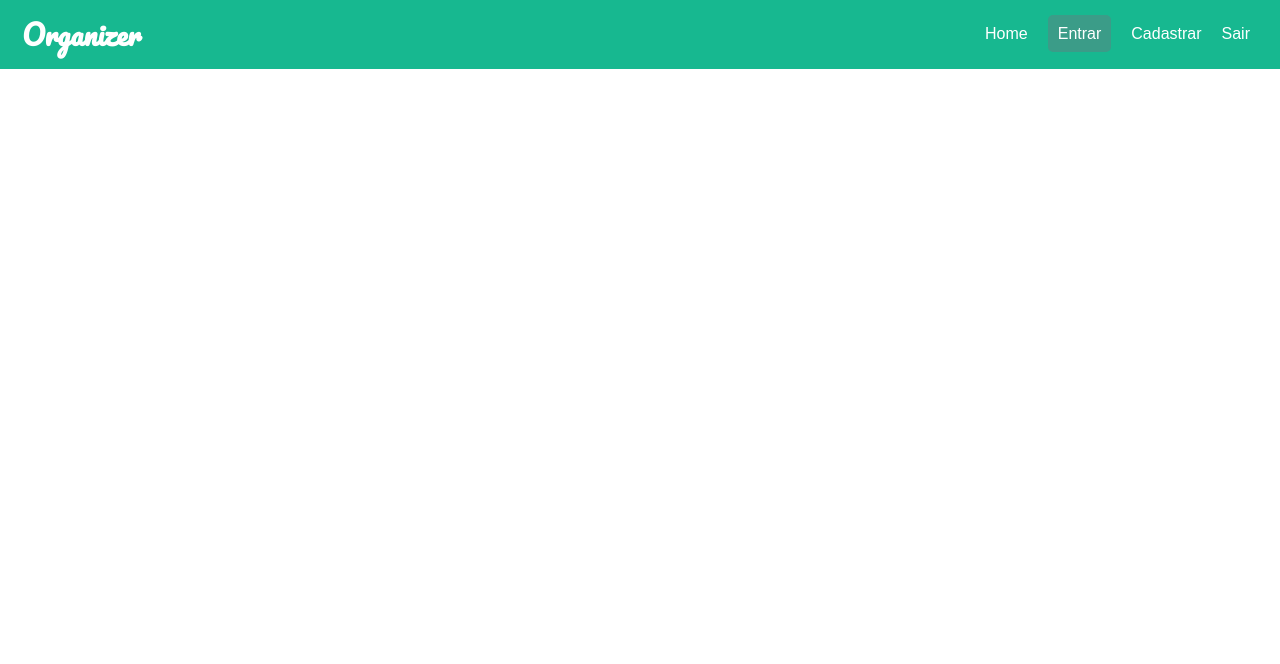
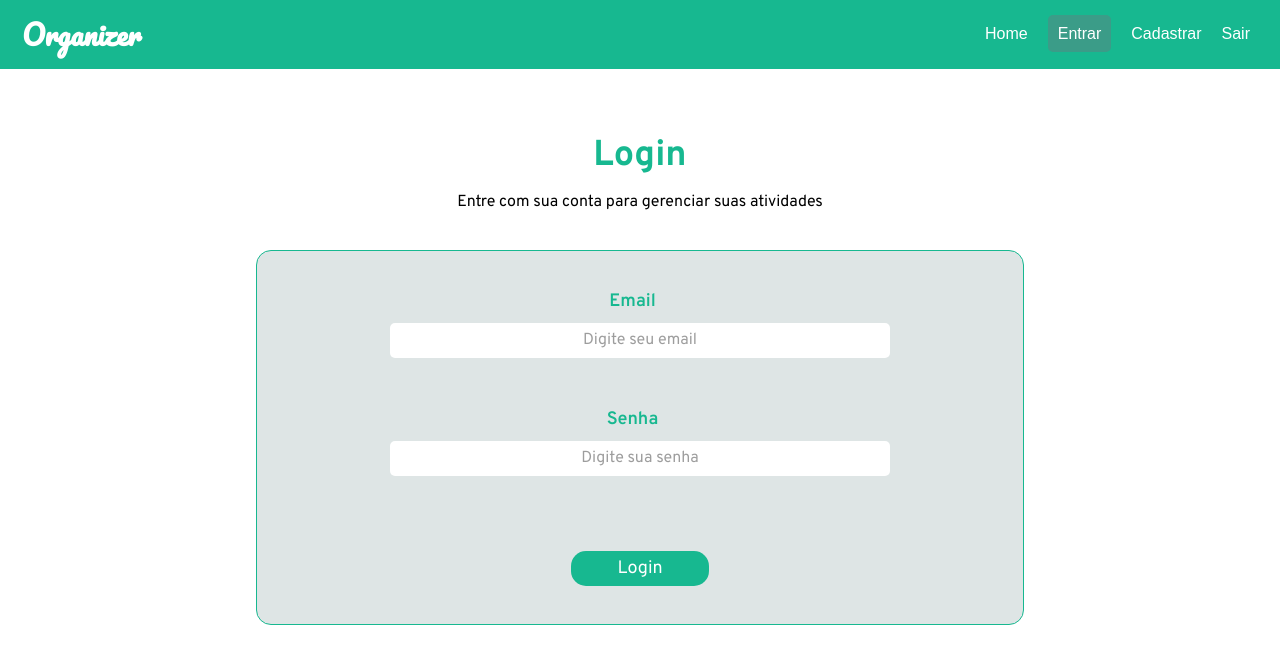
Before and after one commit to Paulogsiqueira/Organizer, a React (Vite) app: page /login in a window 1280 px wide. Shown: the top 664 px of the page. Built offline with nearby package versions, Linux system fonts and the light colour scheme.

Commit message:
Tela de login e cadastro

```diff
--- a/package.json
+++ b/package.json
@@ -10,10 +10,13 @@
     "preview": "vite preview"
   },
   "dependencies": {
+    "@reduxjs/toolkit": "^2.0.1",
+    "axios": "^1.6.2",
     "module-alias": "^2.2.3",
     "react": "^18.2.0",
     "react-dom": "^18.2.0",
     "react-hook-form": "^7.49.0",
+    "react-redux": "^9.0.4",
     "react-router-dom": "^6.20.1"
   },
   "devDependencies": {
--- a/src/App.tsx
+++ b/src/App.tsx
@@ -2,7 +2,9 @@ import { BrowserRouter } from 'react-router-dom'
 import PageRoutes from './routes/PageRoutes'
 import NavBar from './components/navbar/Navbar'
 
+
 function App() {
+
 
   return (
     <>
--- a/src/components/navbar/Navbar.tsx
+++ b/src/components/navbar/Navbar.tsx
@@ -1,7 +1,11 @@
 import { NavLink, Link } from 'react-router-dom'
 import '@/style/navbar/Navbar.sass'
+import { useSelector } from 'react-redux'
+import { useUser } from '@/redux/sliceUser'
 
 const NavBar = () => {
+    const menu = useSelector(useUser)
+    const isLogged = (menu.isLogged)
 
     return (
         <nav className='navbar'>
--- /dev/null
+++ b/src/pages/login/Login.tsx
@@ -0,0 +1,75 @@
+import { useForm } from 'react-hook-form';
+import { useState } from 'react';
+import Axios from "axios";
+import { useDispatch } from 'react-redux'
+import { login } from '@/redux/sliceUser.tsx'
+import { AppDispatch } from '@/redux/store'
+
+const Login = () => {
+    const { register, handleSubmit, formState: { errors }, getValues } = useForm()
+    const [message, setMessage] = useState('')
+
+    const dispatch = useDispatch<AppDispatch>();
+
+    const handleLogin = () => {
+        dispatch(login());
+      };
+
+    const login = () => {
+        Axios.post("http://localhost:3001/login", {
+            email: getValues('email'),
+            password: getValues('password'),
+        }).then((response) => {
+            const msg = response.data.msg
+            setMessage(msg)
+            if (msg == "Usuário logado com sucesso!") {
+                handleLogin()
+            }
+        })
+
+        setTimeout(() => {
+            setMessage('')
+        }, 3000);
+    }
+    return (
+        <div className='register-page'>
+            <div className='register-text'>
+                <h2>Login</h2>
+                <p>Entre com sua conta para gerenciar suas atividades</p>
+            </div>
+            <form className='register-form' onSubmit={handleSubmit(login)}>
+
+                <label className='register-label'>
+                    <div className='register-input'>
+                        <div className='details-input'>
+                            <p>Email</p>
+                            <input type="text" placeholder='Digite seu email' {...register("email", { required: true, pattern: /^[\w-]+(\.[\w-]+)*@([\w-]+\.)+[a-zA-Z]{2,7}$/ })} />
+                        </div>
+                        <div className='details-error'>
+                            {errors?.email?.type == 'required' && <p >Campo obrigatório</p>}
+                            {errors?.email?.type == 'pattern' && <p >Email inválido</p>}
+                        </div>
+                    </div>
+                </label>
+
+                <label className='register-label'>
+                    <div className='register-input'>
+                        <div className='details-input'>
+                            <p>Senha</p>
+                            <input type="password" placeholder='Digite sua senha' {...register("password", { required: true, pattern: /^(?=.*[A-Za-z])(?=.*\d)[A-Za-z\d]{6,}$/ })} />
+                        </div>
+                        <div className='details-error'>
+                            {errors?.password?.type == 'required' && <p >Campo obrigatório</p>}
+                            {errors?.password?.type == 'pattern' && <p >A senha deve conter letras e números e pelo menos 6 caracteres</p>}
+                        </div>
+                    </div>
+                </label>
+
+                <p className={`${message == "Usuário logado com sucesso!" ? 'message-success' : 'message-error'}`}>{message}</p>
+                <button className='btn-register' type="submit">Login</button>
+            </form >
+        </div>
+    )
+}
+
+export default Login
--- a/src/pages/register/Register.tsx
+++ b/src/pages/register/Register.tsx
@@ -1,11 +1,26 @@
 import { useForm } from 'react-hook-form';
-import '@/style/register/Register.sass'
+import '@/style/register/Register.sass';
+import Axios from "axios";
+import { useState } from 'react';
 
 const Register = () => {
-    const { register, handleSubmit, formState: { errors }} = useForm()
+    const { register, handleSubmit, formState: { errors }, getValues } = useForm()
+    const [message, setMessage] = useState('')
 
     const registerUser = () => {
-        console.log("Cadastro")
+        Axios.post("http://localhost:3001/register", {
+            name: getValues('name'),
+            email: getValues('email'),
+            password: getValues('password'),
+            confirmPassword: getValues('confirmPassword')
+        }).then((response) => {
+            setMessage(response.data.msg)
+        })
+
+        setTimeout(() => {
+            setMessage('')
+        }, 3000);
+
     }
 
     return (
@@ -43,7 +58,7 @@ const Register = () => {
                     <div className='register-input'>
                         <div className='details-input'>
                             <p>Senha</p>
-                            <input type="text" placeholder='Digite sua senha' {...register("password", { required: true, pattern:/^(?=.*[A-Za-z])(?=.*\d)[A-Za-z\d]{6,}$/})} />
+                            <input type="password" placeholder='Digite sua senha' {...register("password", { required: true, pattern: /^(?=.*[A-Za-z])(?=.*\d)[A-Za-z\d]{6,}$/ })} />
                         </div>
                         <div className='details-error'>
                             {errors?.password?.type == 'required' && <p >Campo obrigatório</p>}
@@ -55,7 +70,7 @@ const Register = () => {
                     <div className='register-input'>
                         <div className='details-input'>
                             <p>Confirmar Senha</p>
-                            <input type="text" placeholder='Digite sua senha novamente' {...register("confirmPassword", { required: true, pattern:/^(?=.*[A-Za-z])(?=.*\d)[A-Za-z\d]{6,}$/ })}/>
+                            <input type="password" placeholder='Digite sua senha novamente' {...register("confirmPassword", { required: true, pattern: /^(?=.*[A-Za-z])(?=.*\d)[A-Za-z\d]{6,}$/ })} />
                         </div>
                         <div className='details-error'>
                             {errors?.confirmPassword?.type == 'required' && <p >Campo obrigatório</p>}
@@ -63,7 +78,8 @@ const Register = () => {
                         </div>
                     </div>
                 </label>
-                <button className='btn-cep' type="submit">Cadastrar</button>
+                <p className={`${message == "Usuário cadastrado com sucesso!" ? 'message-success' : 'message-error'}`}>{message}</p>
+                <button className='btn-register' type="submit">Cadastrar</button>
             </form >
         </div>
     )
--- /dev/null
+++ b/src/redux/sliceUser.tsx
@@ -0,0 +1,28 @@
+import { createSlice } from '@reduxjs/toolkit'
+
+interface User {
+    isLogged: boolean
+}
+
+export const sliceUser = createSlice({
+    name: 'user',
+    initialState: {
+        isLogged: false,
+    },
+    reducers: {
+        login(state) {
+            return { ...state, isLogged: true }
+        },
+        logout(state) {
+            return { ...state, isLogged: false }
+        },
+    }
+})
+
+export default sliceUser.reducer
+
+export const { login, logout } = sliceUser.actions
+
+export const useUser = (state: any) => {
+    return state.user as User;
+  };
--- /dev/null
+++ b/src/redux/store.tsx
@@ -0,0 +1,12 @@
+import { configureStore } from '@reduxjs/toolkit';
+import sliceUser from './sliceUser'
+
+const store = configureStore({
+    reducer: {
+        user: sliceUser,
+    },
+});
+
+export type AppDispatch = typeof store.dispatch;
+
+export default store;
--- a/src/routes/PageRoutes.tsx
+++ b/src/routes/PageRoutes.tsx
@@ -1,6 +1,7 @@
 import { Routes, Route} from 'react-router-dom'
 import Register from '../pages/register/Register'
 import Home from '../pages/home/Home'
+import Login from '../pages/login/Login'
 
 
 
@@ -11,6 +12,7 @@ const PageRoutes = () => {
         <Routes>
             <Route path='/' element={<Home />} />
             <Route path='/register' element={<Register />} />
+            <Route path='/login' element={<Login />} />
         </Routes>
     )
 }
--- a/src/style/register/Register.sass
+++ b/src/style/register/Register.sass
@@ -1,7 +1,4 @@
 @use '../variables'
-
-.register-page
-
 
 .register-text
     padding-top:5%
@@ -20,49 +17,87 @@
     display: flex
     flex-direction: column
     justify-content: center
-    margin:0 auto
-    margin-bottom: -10px
-    width: 70%
+    margin:3% auto
+    max-width: 800px
+    width: 60%
     padding: 3%
-    border-radius: 5px
+    border-radius: 15px
     align-items: center
-    background-color: #EBE9EA
+    background-color: variables.$light-color
+    border: 1px solid variables.$medium-color
 
 .register-label
     display: flex
     flex-direction: row
     align-items: center
+    width: 60%
     input
-        width: 300px
-        height: 25px
+        width: 500px
+        height: 35px
         border-radius: 5px
-        border: 1px solid #474747
+        border: none
         padding: 0px 10px
+        text-align: center
+        color: variables.$medium-dark-color
+        font-size: 16px
+        &:focus
+            outline:1px solid variables.$medium-color
+        &::placeholder
+            text-align: center
+            opacity: 70%
 
 .register-input
     display: flex
     flex-direction: column
     margin-bottom: 0px
     align-items: center
+    width: 100%
     p
-        width: 150px
-        text-align: right
+        text-align: center
         margin-right: 15px
-        font-family: 'Roboto Slab', sans-serif
-        color: #474747
-        font-size: 14px
+        font-family: variables.$text-font
+        color: variables.$medium-color
+        font-size: 18px
+        font-weight: 600
+        margin-bottom: 10px
 
 .details-input
     display: flex
-    flex-direction: row
+    flex-direction: column
     align-items: center
+
 
 .details-error
     height: 25px
     display: flex
     align-items: center
-    width: 50%
-    margin-top: -10px
-    margin-left: 100px
+    justify-content: center
+    width: 100%
+    margin:10px 0 15px 0
     p
-        color: #F03D3D
+        color: variables.$red
+        font-size: 16px
+
+
+.btn-register
+    width: 20%
+    height: 35px
+    border: none
+    border-radius: 15px
+    color: variables.$white-color
+    background: variables.$medium-color
+    font-size: 18px
+    &:hover
+        background: variables.$medium-two-color
+        cursor: pointer
+        scale:1.1
+
+.message-error
+    margin-bottom: 25px
+    font-size: 18px
+    color: variables.$red
+
+.message-success
+    margin-bottom: 25px
+    font-size: 18px
+    color: variables.$medium-color
--- a/src/style/variables.sass
+++ b/src/style/variables.sass
@@ -8,6 +8,7 @@ $medium-color: #17B890
 $medium-two-color: #3B9C88
 $medium-dark-color: #5E807F
 $dark-color: #082D0F
+$red: #F03D3D
 
 $white-color: #FFFFFF
 $black-color: #000000
--- a/tsconfig.json
+++ b/tsconfig.json
@@ -5,6 +5,10 @@
     "lib": ["ES2020", "DOM", "DOM.Iterable"],
     "module": "ESNext",
     "skipLibCheck": true,
+    "baseUrl": "./src",
+    "paths": {
+      "@/*": ["*"]
+    },
 
     /* Bundler mode */
     "moduleResolution": "bundler",
```
Also changed, not shown: src/main.tsx (+6 -1 lines), 1 other file (tests, documents, lock files or other folders).
